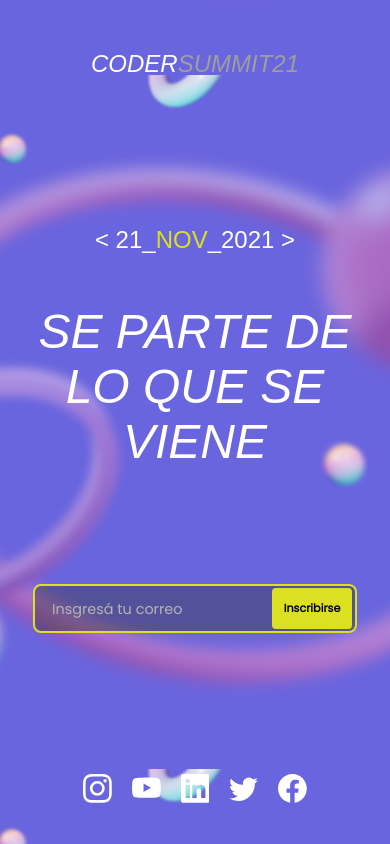
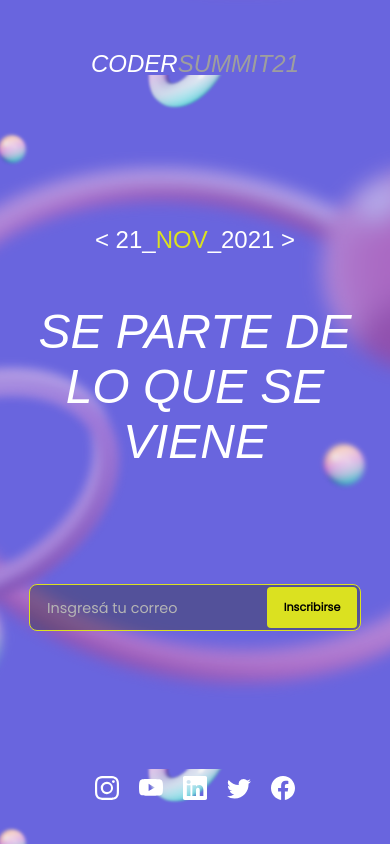
Before and after one commit to coderhouseit/ch-landing-live, a React (Create React App) app: page / in a window 390 px wide. Built offline with nearby package versions, Linux system fonts and the light colour scheme; grey boxes are pictures that could not be loaded; a web font is replaced by a local one.

Commit message:
styles modified in signUpForm

```diff
--- a/src/components/Header/Header.css
+++ b/src/components/Header/Header.css
@@ -27,7 +27,7 @@
     background-clip: text;
     -webkit-background-clip: text;
     -webkit-text-fill-color: transparent;
-    animation-duration: 10s;
+    animation-duration: 40s;
     animation-iteration-count: infinite;
     animation-direction: alternate;
     animation-timing-function: linear;
@@ -95,9 +95,13 @@
     color: white;
 }
 
+.socialMedia_icon {
+    cursor: pointer;
+}
+
 .socialMedia div {
     margin: 0px 10px;
-    font-size: 1.8em;
+    font-size: 1.5em;
     display: flex;
     flex-flow: row;
     align-items: center;
--- a/src/components/Header/Header.jsx
+++ b/src/components/Header/Header.jsx
@@ -19,11 +19,11 @@ function Header() {
             <SingUpBox />
 
             <div className="socialMedia">
-                <div><BsInstagram /></div>
-                <div><BsYoutube /></div>
-                <div><BsLinkedin /></div>
-                <div><BsTwitter /></div>
-                <div><BsFacebook /></div>
+                <div><BsInstagram className="socialMedia_icon"/></div>
+                <div><BsYoutube className="socialMedia_icon"/></div>
+                <div><BsLinkedin className="socialMedia_icon"/></div>
+                <div><BsTwitter className="socialMedia_icon"/></div>
+                <div><BsFacebook className="socialMedia_icon"/></div>
             </div>
 
         </div>
--- a/src/components/SingUpBox/SignUpBox.css
+++ b/src/components/SingUpBox/SignUpBox.css
@@ -15,8 +15,13 @@
     justify-content: center;
     align-items: center;
     border-radius: 8px;
-    border: 2px solid #DBE120;
+    border: 1.7px solid #DBE120;
     background-color: rgba(50, 50, 50, 0.4);
+    transition: all 0.5s ease;
+}
+
+.signUpForm:hover {
+    border-color: #B6BB1A;
 }
 
 .signUpForm input {
@@ -79,17 +84,21 @@ input:focus {
     border: none;
     border-radius: 4px;
     background-color: #DBE120;
+    transition: all 0.5s ease;
 }
 
+.signUpForm div button:hover {
+    background-color: #B6BB1A;
+}
 
 @media (max-width: 430px) {
     .signUpForm {
-        width: 320px;
+        width: 330px;
         height: 45px;
     }
 
     .signUpForm div button {
-        width: 80px;
+        width: 90px;
         height: 41px;
         font-size: 0.7em;
     }
```
